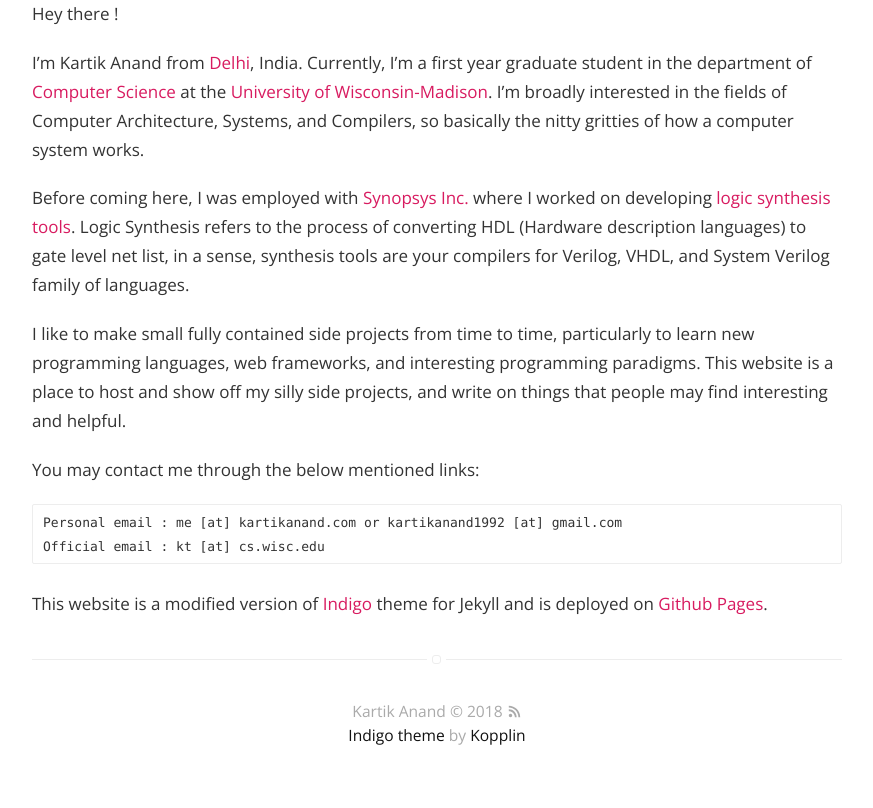
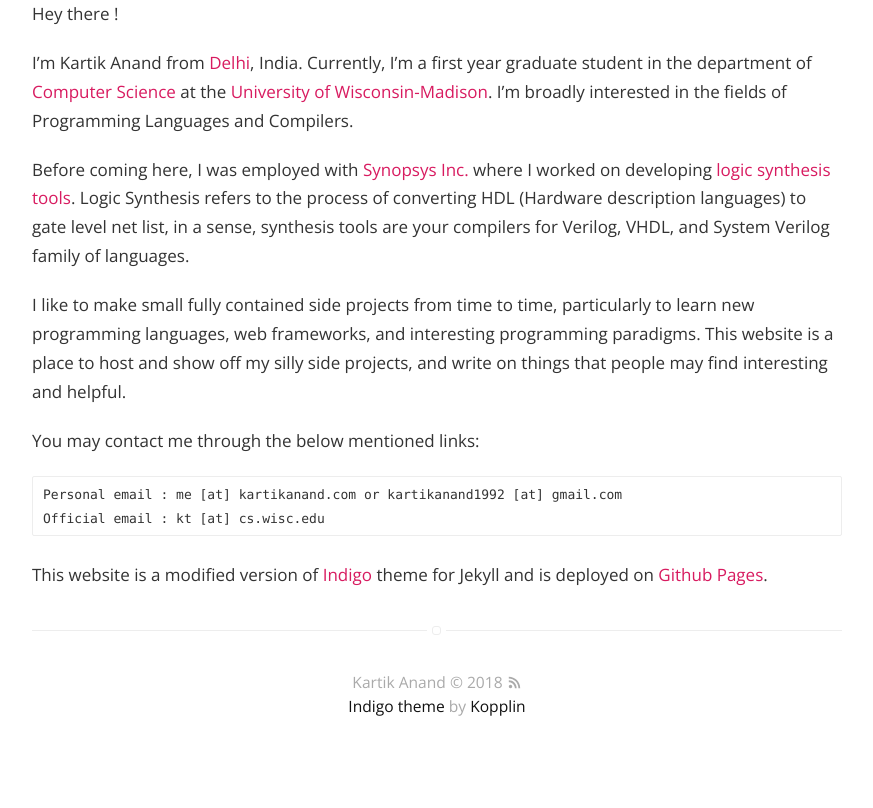
Before and after one commit to kartikanand/kartikanand.github.io, a Jekyll site: the page built from about.md, in a window 1280 px wide. Shown: the part 738-1546 px from the top of the page, without its empty margins (203-1076 px from the left). Built offline with Jekyll 4.4.1, drawn with Linux system fonts in a browser that asks for light colours; after the commit the page ends 1517 px from its top, so only the background shows below that.

Commit message:
change about

```diff
--- a/about.md
+++ b/about.md
@@ -11,7 +11,7 @@
 
 Hey there !
 
-I’m Kartik Anand from [Delhi](https://en.wikipedia.org/wiki/Delhi), India. Currently, I'm a first year graduate student in the department of [Computer Science](http://www.cs.wisc.edu) at the [University of Wisconsin-Madison](https://www.wisc.edu). I'm broadly interested in the fields of *Computer Architecture*, *Systems*, and *Compilers*, so basically the nitty gritties of how a computer system works.
+I’m Kartik Anand from [Delhi](https://en.wikipedia.org/wiki/Delhi), India. Currently, I'm a first year graduate student in the department of [Computer Science](http://www.cs.wisc.edu) at the [University of Wisconsin-Madison](https://www.wisc.edu). I'm broadly interested in the fields of *Programming Languages* and *Compilers*.
 
 Before coming here, I was employed with [Synopsys Inc.](https://www.synopsys.com) where I worked on developing [logic synthesis tools](https://en.wikipedia.org/wiki/Logic_synthesis). Logic Synthesis refers to the process of converting HDL (Hardware description languages) to gate level net list, in a sense, synthesis tools are your compilers for Verilog, VHDL, and System Verilog family of languages.
 
```
